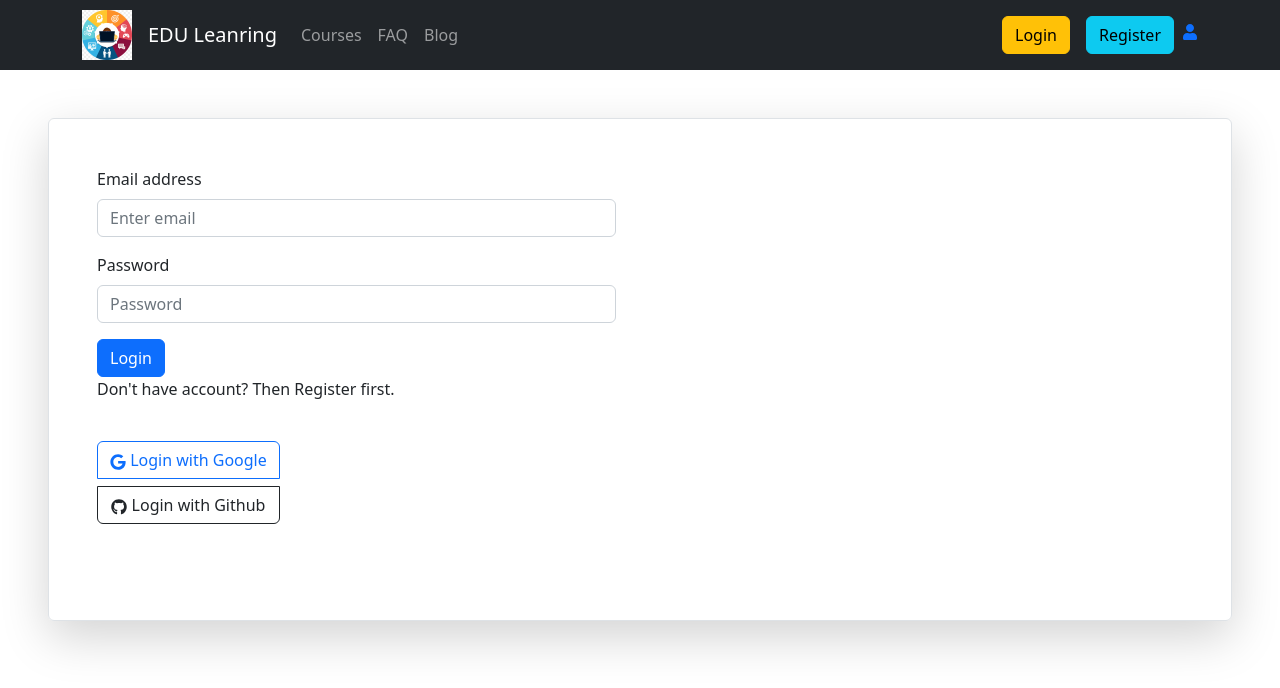
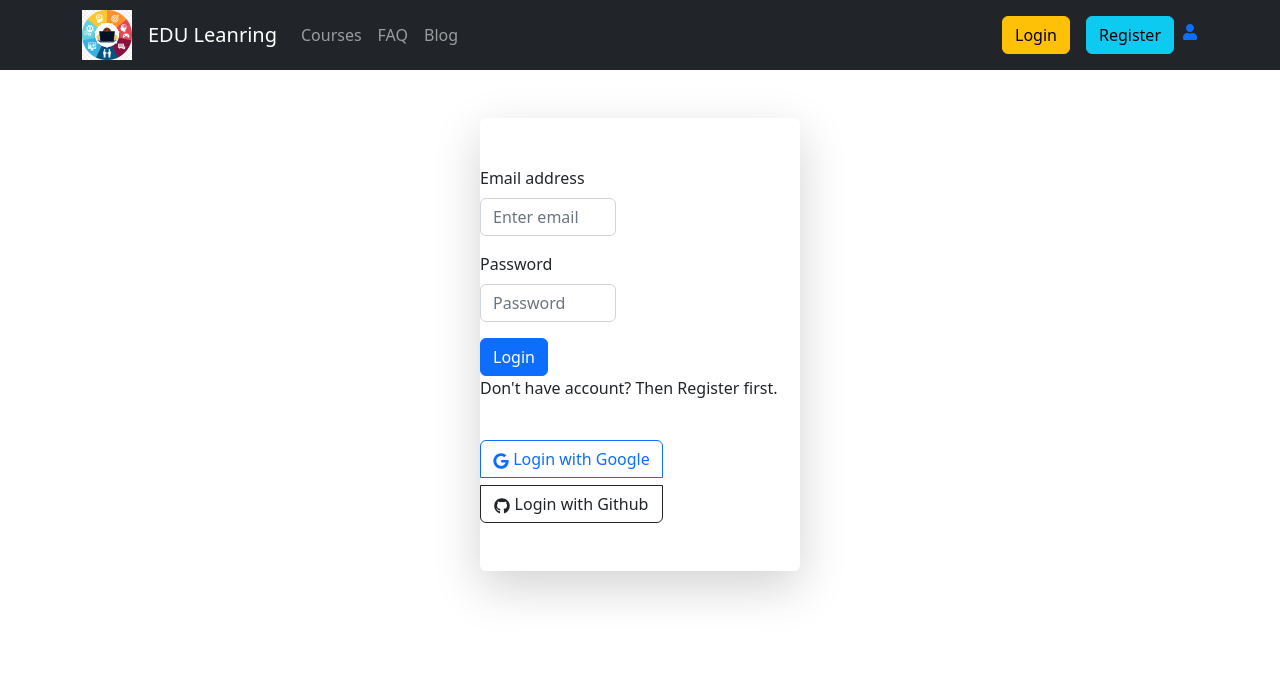
Before and after one commit to AnamikaSa/Learning-platform-client-side, a React (Create React App) app: page /login in a window 1280 px wide. Shown: the top 688 px of the page. Built offline with nearby package versions, Linux system fonts and the light colour scheme; no server answers.

Commit message:
forms design

```diff
--- a/src/Routes/Routes.js
+++ b/src/Routes/Routes.js
@@ -18,7 +18,7 @@ export const routes = createBrowserRouter([
         children:
             [
                 {
-                    path:'/home',
+                    path:'/',
                     element:<Home></Home>,
                     // loader:()=> fetch('http://localhost:5000/courses')
                 },
--- a/src/components/Login.js
+++ b/src/components/Login.js
@@ -44,9 +44,9 @@ const Login = () => {
     }
 
     return (
-        <Form onSubmit={submit} className='m-5 p-5 border shadow-lg rounded align-items-center'>
+        <Form onSubmit={submit} className='mt-5 pt-5 shadow-lg rounded w-25 ' style={{margin:'auto'}}>
             <Form.Group className="mb-3 pe-5 pl-5 " controlId="formBasicEmail">
-                <Form.Label>Email address</Form.Label>
+                <Form.Label >Email address</Form.Label>
                 <Form.Control className='w-50'  name="email" type="email" placeholder="Enter email" required />
 
             </Form.Group>
--- a/src/components/Register.js
+++ b/src/components/Register.js
@@ -57,7 +57,7 @@ const Register = () => {
     }
 
     return (
-        <Form onSubmit={submit} className='m-5 p-5 border shadow-lg rounded align-items-center'>
+        <Form onSubmit={submit} className='mt-5 p-5 shadow-lg rounded w-50 ' style={{margin:'auto'}}>
             <Form.Group className="mb-3 pe-5 pl-5" controlId="formBasicEmail">
                 <Form.Label>Your Name</Form.Label>
                 <Form.Control  className='w-50' name="name" type="text" placeholder="Your Name" />
```
Also changed, not shown: src/components/Header.js (+1 -1 lines).
